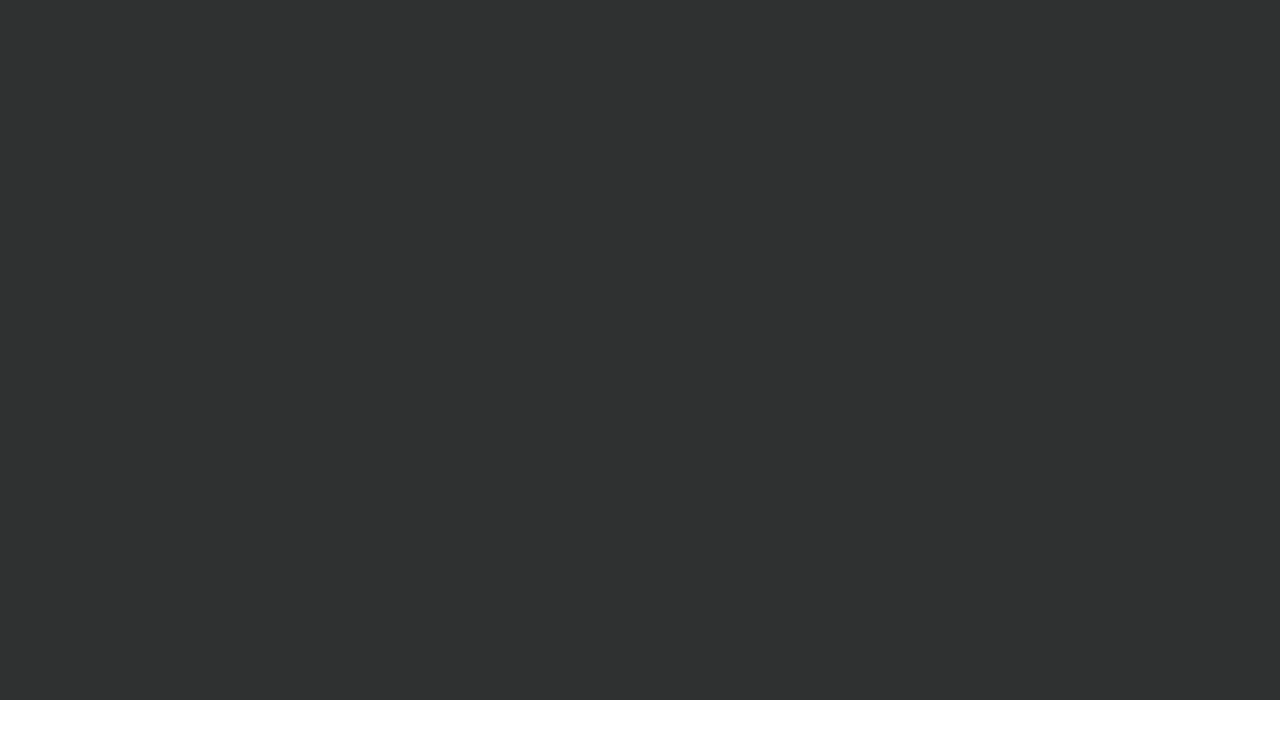
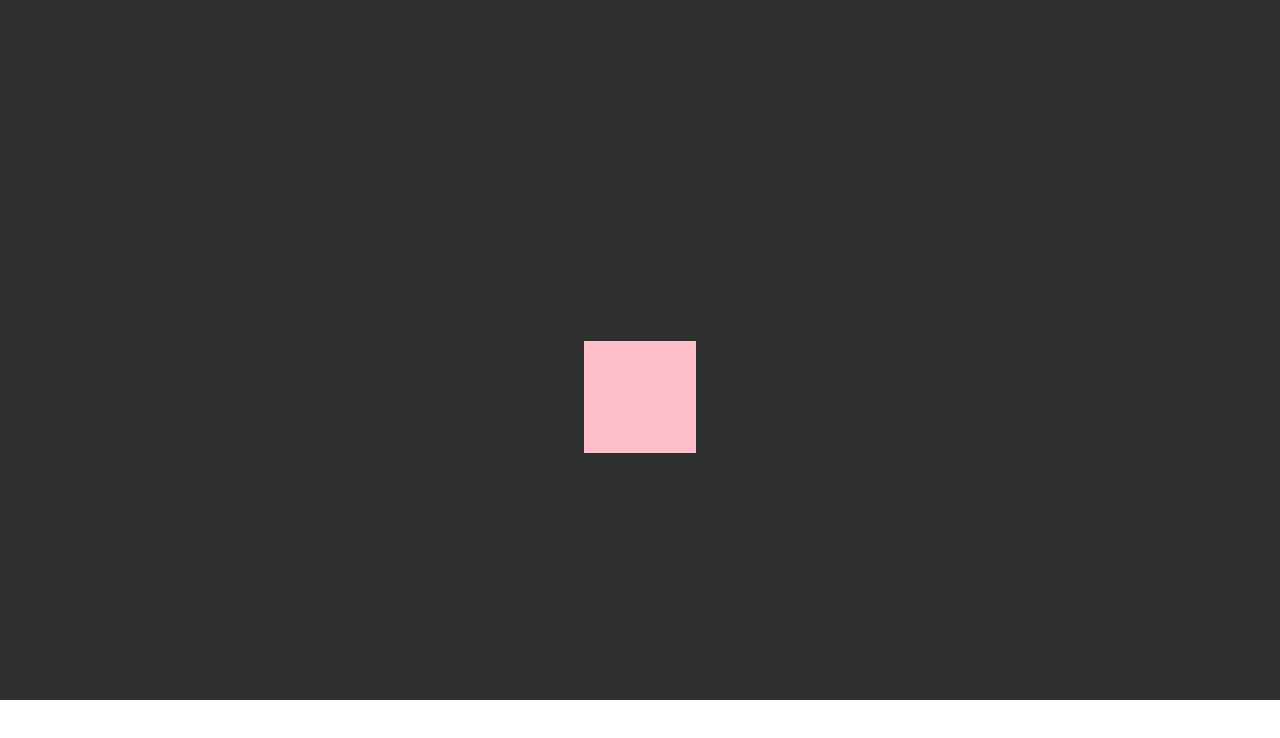
Before and after one commit to SvenWeigel/Memory, a website built with Vite: page src/pages/game.html in a window 1280 px wide. Shown: the part 100-838 px from the top of the page. Before the commit the page ends 800 px from the top, so only its background shows below. Built offline with nearby package versions, Linux system fonts and the light colour scheme.

Commit message:
add: local storage card number input // add: dynamic render grid

```diff
--- a/src/scripts/game.ts
+++ b/src/scripts/game.ts
@@ -1 +1,36 @@
 let grid = document.querySelector(".game-board__grid") as HTMLDivElement;
+
+function getSelectedCardCount() {
+    const storedCardCount = localStorage.getItem("memoryCardCount");
+    const parsedCardCount = storedCardCount ? Number.parseInt(storedCardCount, 10) : 16;
+    if (parsedCardCount === 16 || parsedCardCount === 24 || parsedCardCount === 32) {
+        return parsedCardCount;
+    }
+    return 16;
+}
+
+function getGridColumnCount(cardCount: number) {
+    if (cardCount === 24) return 6;
+    if (cardCount === 32) return 8;
+    return 4;
+}
+
+function renderGrid(){
+    if(grid.innerHTML === ""){
+        const cardCount = getSelectedCardCount();
+        const columnCount = getGridColumnCount(cardCount);
+
+        grid.style.display = "grid";
+        grid.style.gridTemplateColumns = `repeat(${columnCount}, 1fr)`;
+        grid.style.gap = "16px";
+        grid.style.padding = "32px";
+
+        for(let i = 0; i < cardCount; i++){
+            const card = document.createElement("div");
+            card.classList.add("card", `card-${i}`);
+            grid.appendChild(card);
+        }
+    }
+}
+
+renderGrid();
--- a/src/scripts/settings.ts
+++ b/src/scripts/settings.ts
@@ -67,6 +67,12 @@ document.addEventListener("DOMContentLoaded", () => {
   if (!startBtn) return;
 
   startBtn.addEventListener("click", () => {
+    const boardSizeText = getCheckedLabel(".setting__board-size");
+    const selectedCards = Number.parseInt(boardSizeText, 10);
+    if (!Number.isNaN(selectedCards)) {
+      localStorage.setItem("memoryCardCount", String(selectedCards));
+    }
+
     window.location.href = "./game.html";
   });
 });
--- a/src/styles/pages/_game.scss
+++ b/src/styles/pages/_game.scss
@@ -55,3 +55,18 @@ header{
         gap: 8px;
     }
 }
+
+.game-board{
+    display: flex;
+    justify-content: center;
+    align-items: center;
+    height: 100%;
+
+    &__grid{
+        background-color: pink;
+        display: grid;
+        grid-template-columns: repeat(4, 1fr);
+        gap: 16px;
+        padding: 32px;
+    }
+}
```
Also changed, not shown: src/pages/settings.html (+3 -3 lines).
